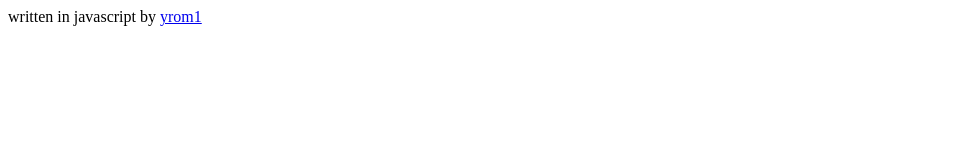
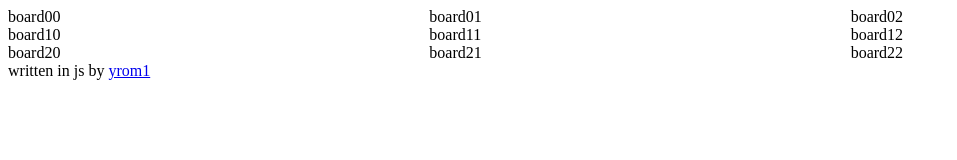
Before and after one commit to yrom1/js-tic-tac-toe, a plain HTML site: page index.html in a window 1280 px wide. Shown: the whole page, without its empty margins (0-957 px from the left). Drawn offline with Linux system fonts and the light colour scheme.

Commit message:
got a 3x3 grid :D

```diff
--- a/index.html
+++ b/index.html
@@ -5,7 +5,7 @@
         <script defer src='ttt.js'></script>
     </head>
     <body>
-        <div id="board-container"></div>
-        <footer>written in javascript by <a href="https://github.com/yrom1/js-tic-tac-toe">yrom1</a></footer>
+        <div id="board"></div>
+        <footer>written in js by <a href="https://github.com/yrom1/js-tic-tac-toe">yrom1</a></footer>
     </body>
 </html>
--- a/ttt.js
+++ b/ttt.js
@@ -1,11 +1,15 @@
 'use strict';
 
 (function makeBoard () {
-    console.log('hi');
-    const div = document.createElement('div');
-    const container = document.querySelector('#board');
-    div.textContent = 'test';
-    div.setAttribute('id', 'test');
-    container.appendChild(div)
-
+    const board = document.querySelector('#board');
+    board.setAttribute('style', `display: grid; grid-template-columns: repeat(3, 1fr); grid gap: 5px; gird-template-rows: repeat(3, 1fr);`);
+    for (let i=0; i<3; i++) {
+        for (let j=0; j<3; j++) {
+            const div = document.createElement('div');
+            const divId = 'board' + parseInt(i) + parseInt(j);
+            div.setAttribute('id', divId);
+            div.textContent = divId;
+            board.appendChild(div);
+        }
+    }
 })();
```
